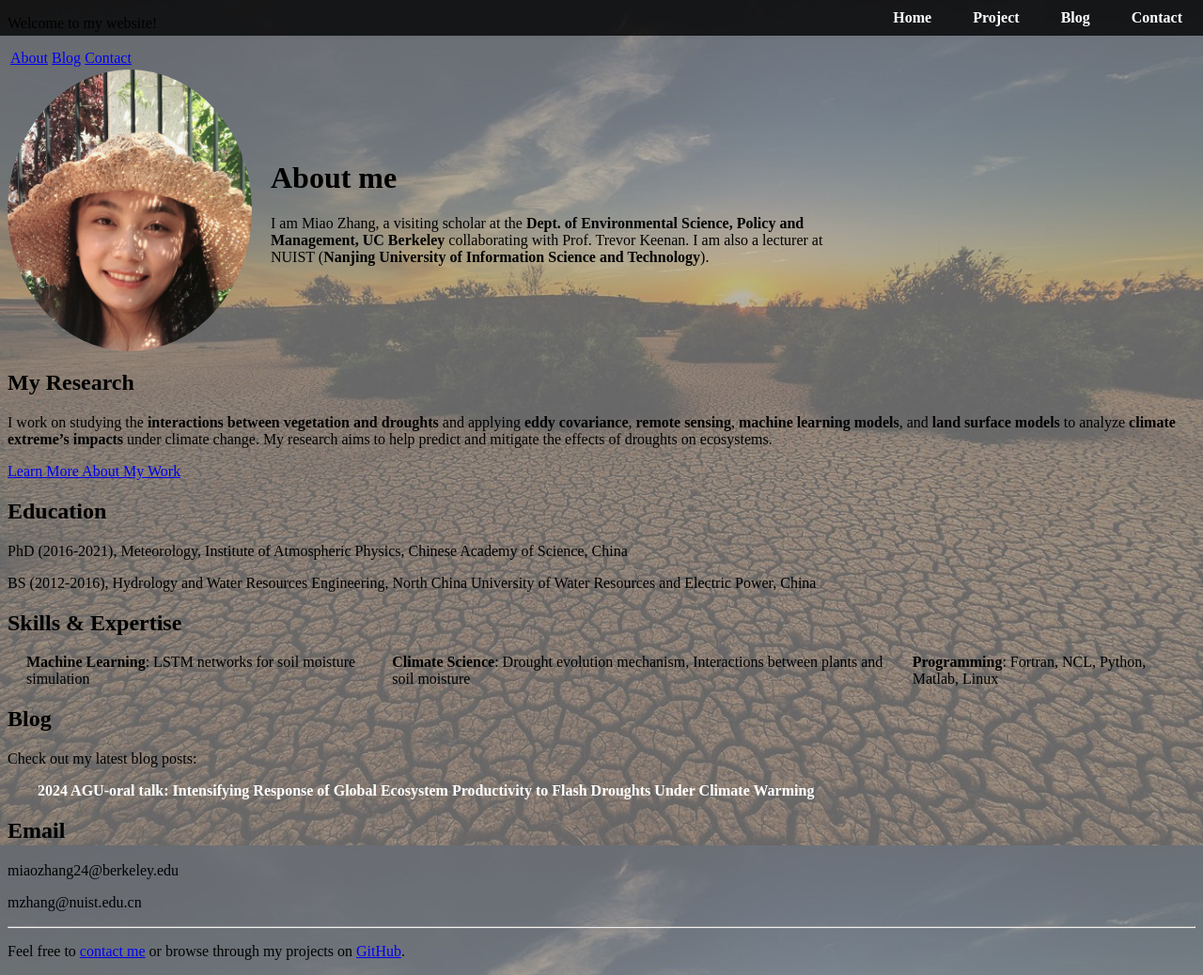
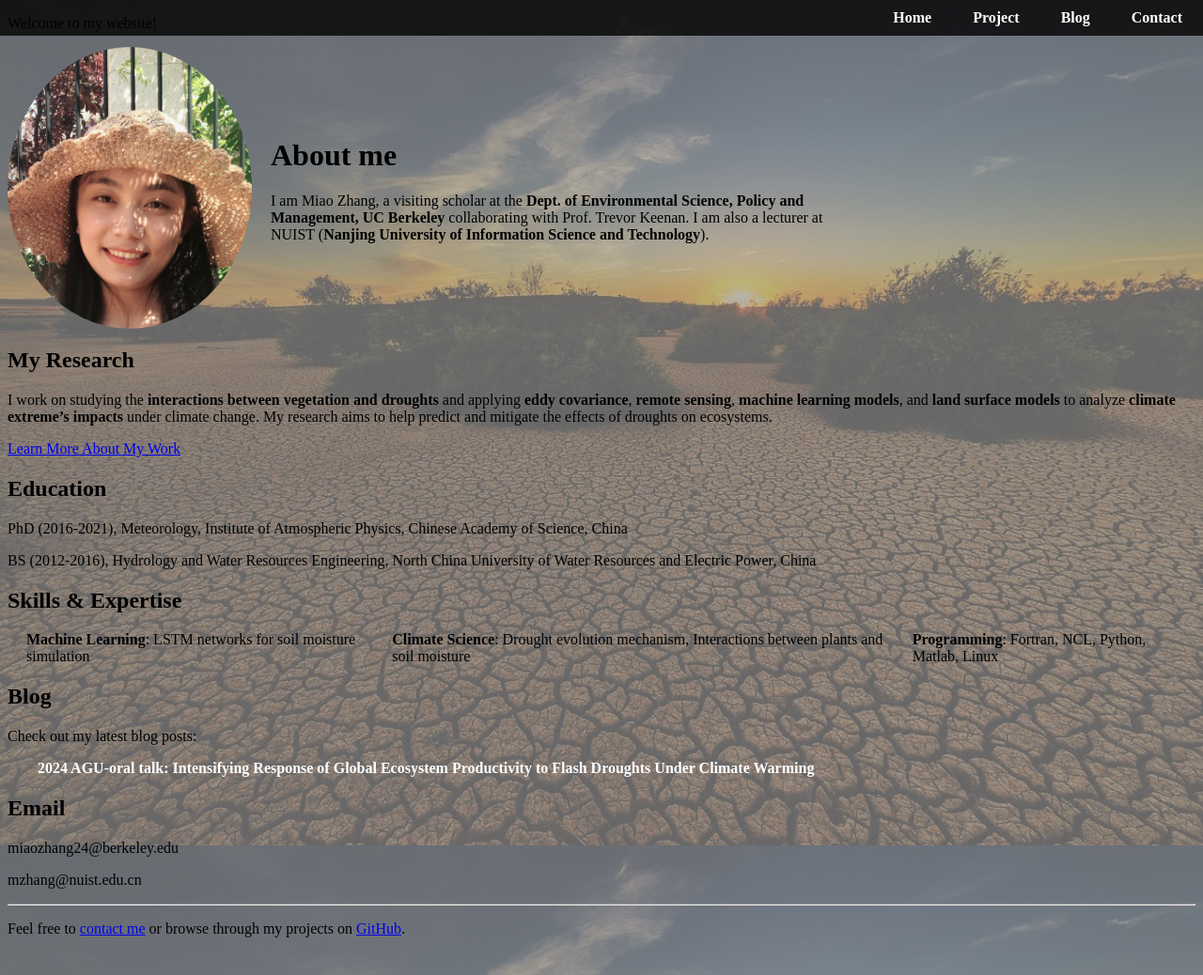
Before and after one commit to miaozhang2025/miaozhang2025.github.io, a Jekyll site: the page built from index.md, in a window 1280 px wide and 1038 px high. Shown: the whole window at 94% size. Built offline with Jekyll 4.4.1, drawn with Linux system fonts in a browser that asks for light colours.

Commit message:
Update index.md

```diff
--- a/index.md
+++ b/index.md
@@ -7,8 +7,6 @@ background_color: "white"
 ---
 
  Welcome to my website!
-
-[About](about.md) | [Blog](blog.md) | [Contact](contact.md)
 
 <html>
   <head>
```
